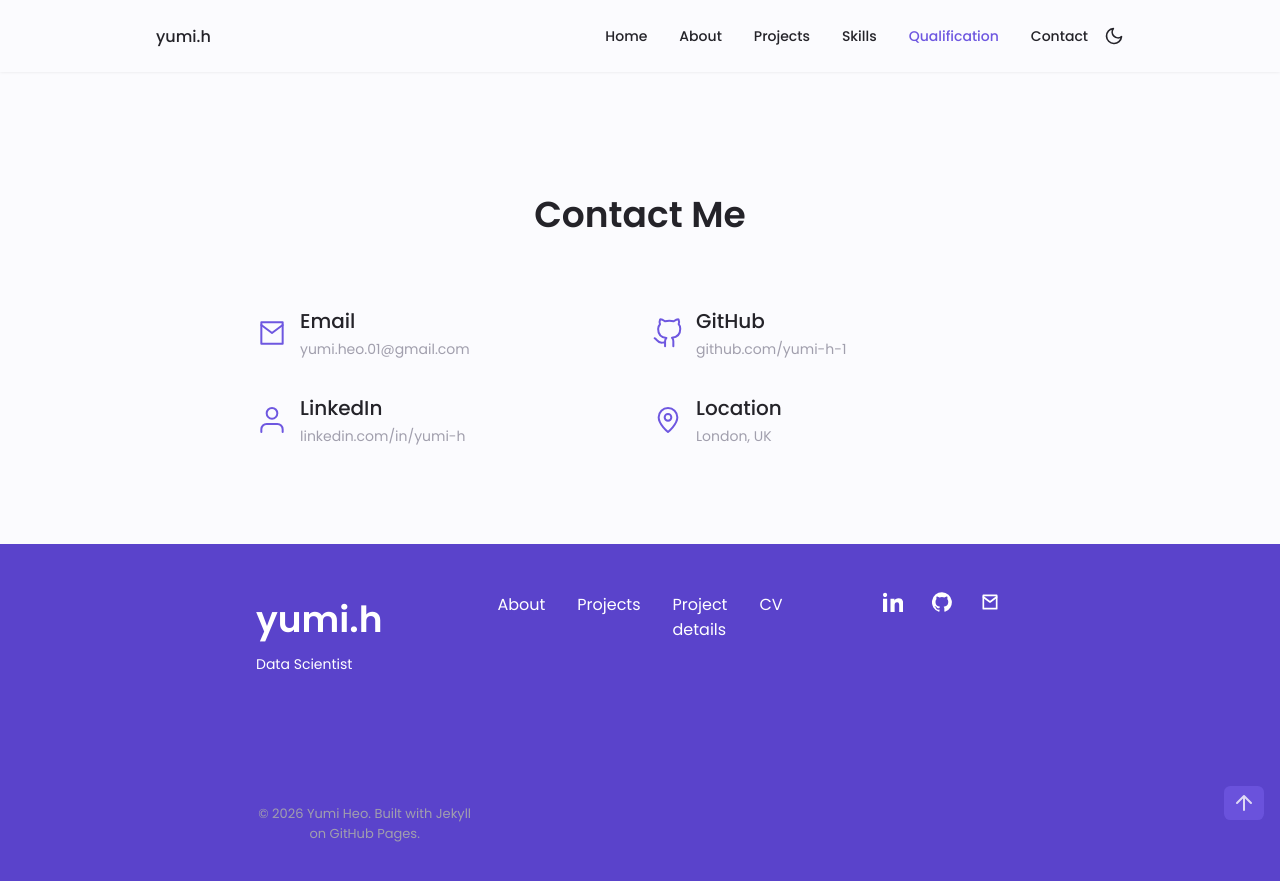
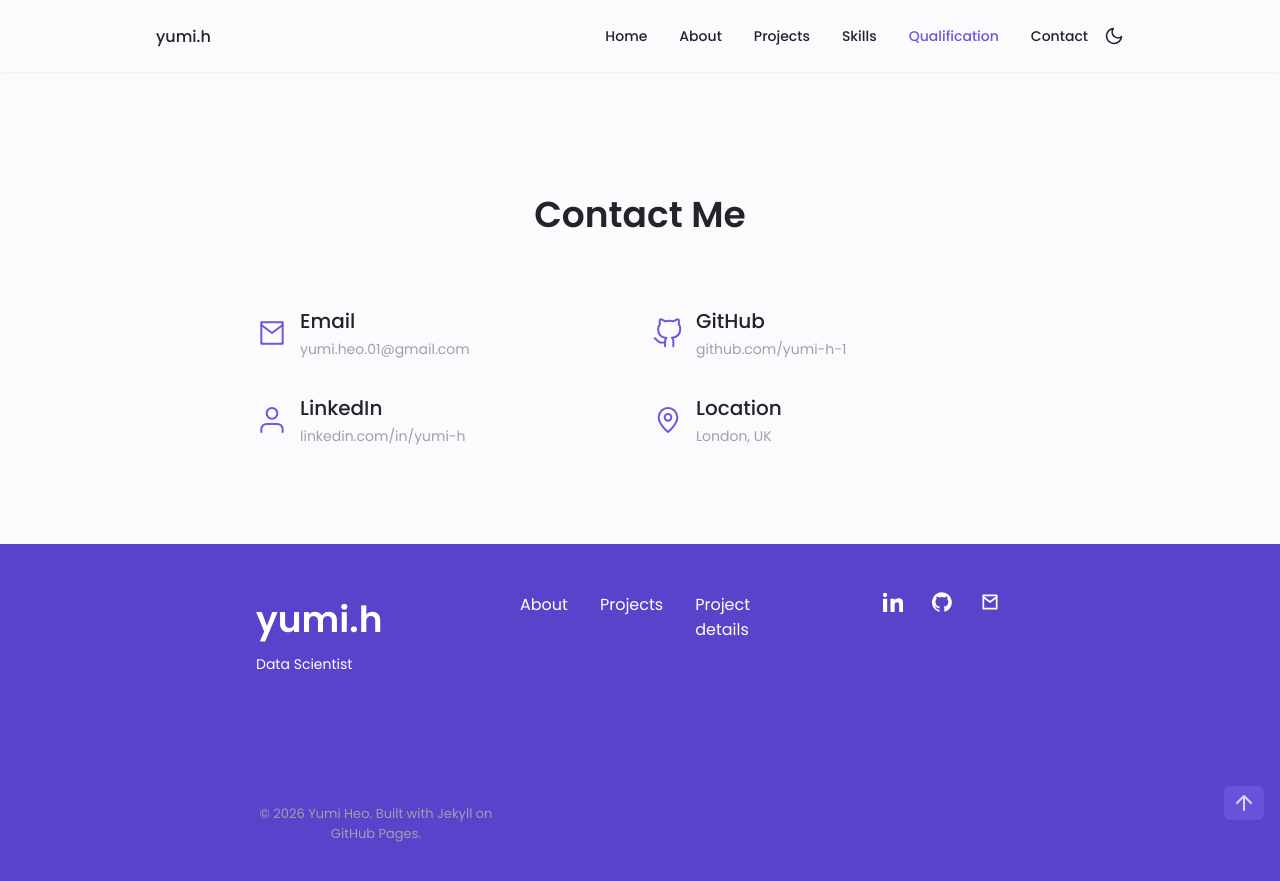
Before and after one commit to yumi-h-1/yumi-h-1.github.io, a Jekyll site: the page built from index.html, in a window 1280 px wide and 900 px high, scrolled down 3239 px. Shown: the top 881 px of the window. Built offline with Jekyll 4.4.1, drawn with Linux system fonts in a browser that asks for light colours.

Commit message:
Update default.html

```diff
--- a/_layouts/default.html
+++ b/_layouts/default.html
@@ -100,7 +100,6 @@
         <li><a href="{{ '/' | relative_url }}#about" class="footer__link">About</a></li>
         <li><a href="{{ '/' | relative_url }}#projects" class="footer__link">Projects</a></li>
         <li><a href="{{ '/projects/' | relative_url }}" class="footer__link">Project details</a></li>
-        <li><a download href="{{ '/assets/Yumi_Heo_CV.pdf' | relative_url }}" class="footer__link" data-cv-download="footer">CV</a></li>
       </ul>
 
       <div class="footer__socials">
```
